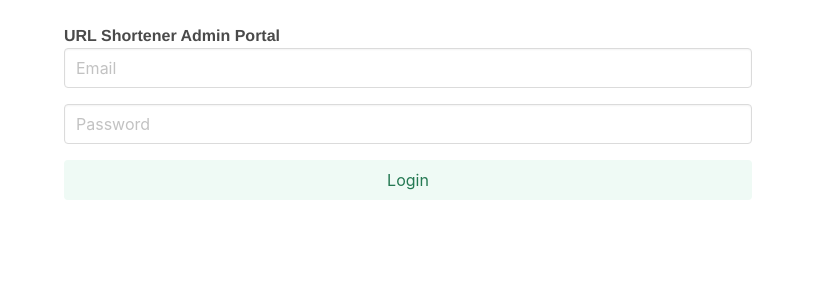
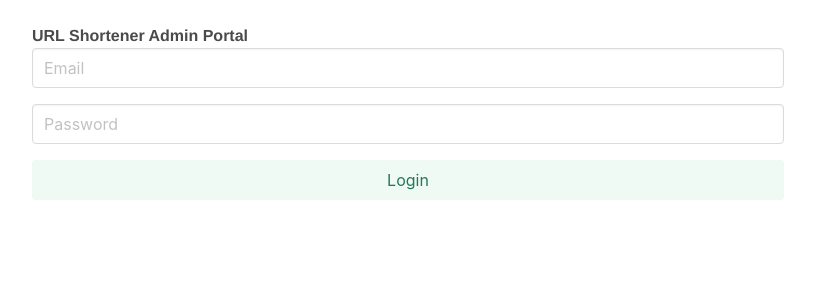
Before and after one commit to Enkel-Digital/url-shortener, a Vue app in the folder app/: page /#/ in a window 1280 px wide. Shown: the top 300 px of the page, without its empty margins (232-1047 px from the left). Built offline with nearby package versions, Linux system fonts and the light colour scheme; no server answers; what simpler-fetch would draw is missing.

Commit message:
Move common CSS classes to parent component.

```diff
--- a/app/src/App.vue
+++ b/app/src/App.vue
@@ -3,15 +3,11 @@
 </script>
 
 <template>
-  <div>
+  <div class="container px-5 py-5" style="max-width: 50em">
     <!-- Conditionally show the loader based on the shared global loading flag -->
     <!-- <Loader v-if="$store.state.loading" /> -->
 
-    <router-view
-      class="container"
-      style="max-width: 46em"
-      v-slot="{ Component }"
-    >
+    <router-view v-slot="{ Component }">
       <keep-alive>
         <component :is="Component" />
       </keep-alive>
--- a/app/src/components/Create.vue
+++ b/app/src/components/Create.vue
@@ -1,5 +1,5 @@
 <template>
-  <div class="px-5 py-5">
+  <div>
     <div class="columns is-multiline is-vcentered">
       <div class="column">
         <p class="title">Create</p>
--- a/app/src/components/Login.vue
+++ b/app/src/components/Login.vue
@@ -1,5 +1,5 @@
 <template>
-  <div class="px-5 py-5">
+  <div>
     <div class="columns is-multiline">
       <div class="column">
         <label><b>URL Shortener Admin Portal</b></label>
--- a/app/src/components/View.vue
+++ b/app/src/components/View.vue
@@ -1,5 +1,5 @@
 <template>
-  <div class="px-5 py-5">
+  <div>
     <div class="columns is-multiline is-vcentered">
       <div class="column">
         <p class="title">Mappings</p>
```
